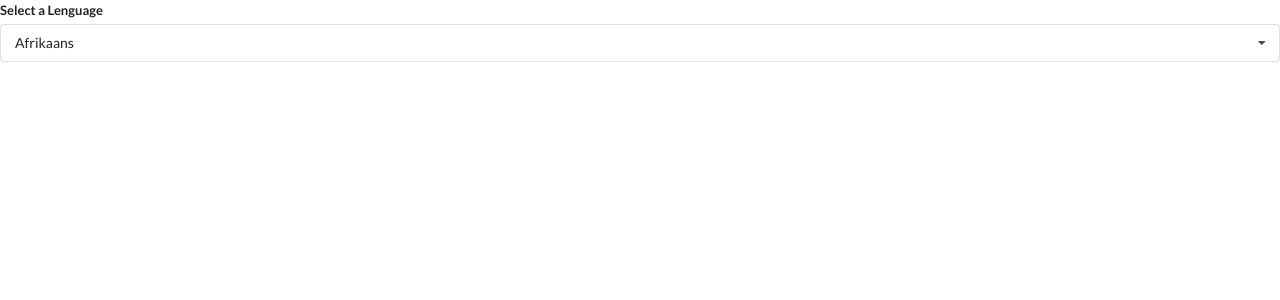
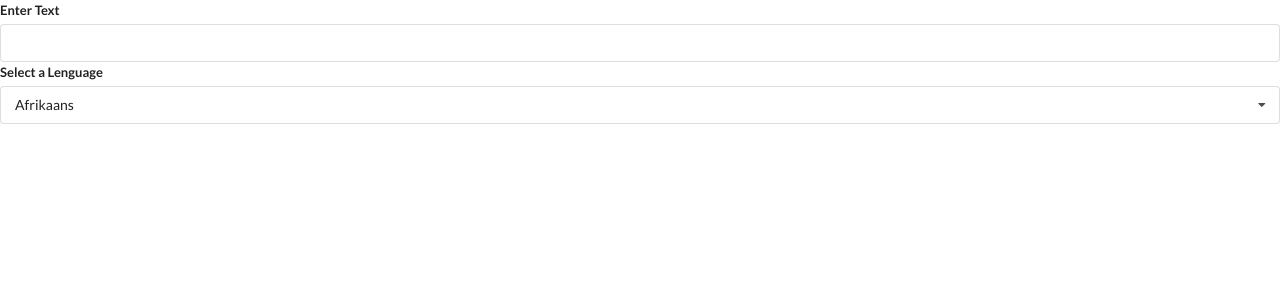
Before and after one commit to MagdalenaMileto/widgets, a React (Create React App) app: page / in a window 1280 px wide. Shown: the top 300 px of the page. Built offline with nearby package versions, Linux system fonts and the light colour scheme.

Commit message:
Adding an input field

```diff
--- a/src/components/Translate.js
+++ b/src/components/Translate.js
@@ -18,8 +18,16 @@
 
 const Translate = () => {
     const [lenguage, setLenguage] = useState(options[0]);
+    const [text, setText] = useState("");
+
     return (
         <div>
+            <div className="ui form">
+                <div className="field">
+                    <label>Enter Text</label>
+                    <input vlaue={text} onChange={(e) => setText(e.target.value)}/>
+                </div>
+            </div>
             <Dropdown
                 label="Select a Lenguage"
                 options={options}
```
